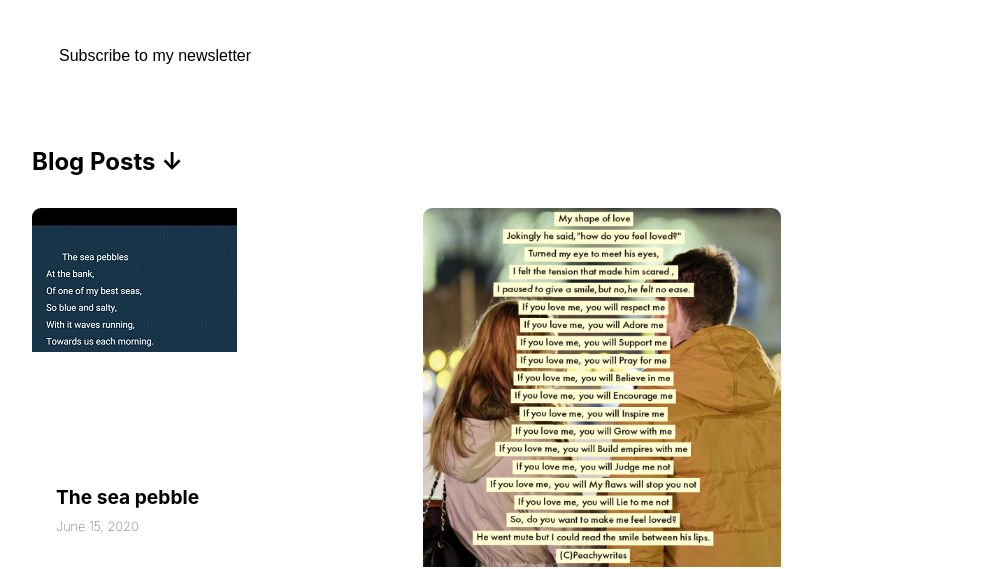
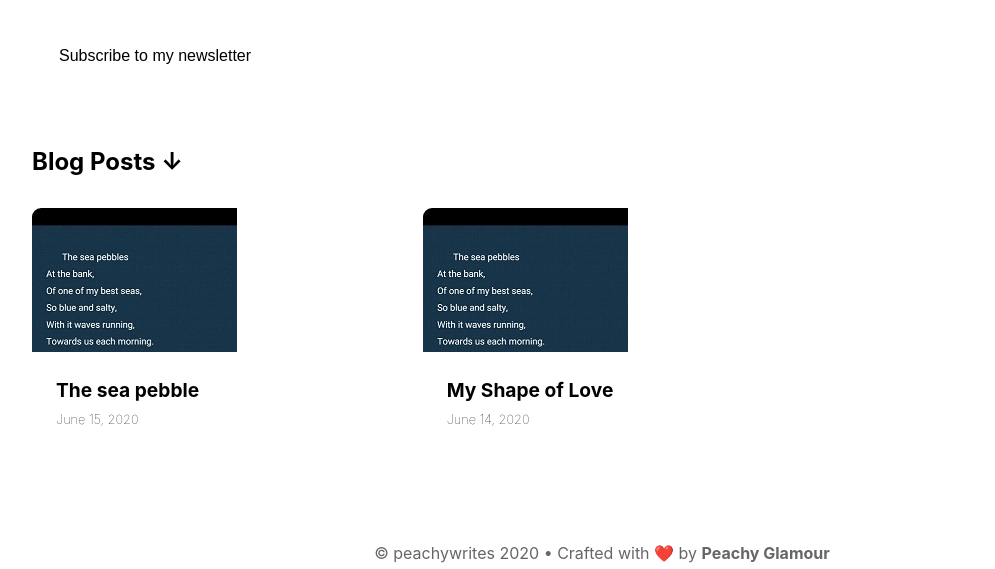
Before and after one commit to Harphies/peachywrites, a Gatsby site: page / in a window 1280 px wide. Shown: the part 237-806 px from the top of the page, without its empty margins (38-1033 px from the left). Built offline with nearby package versions, Linux system fonts and the light colour scheme; Gatsby itself is replaced by a stand-in of ours.

Commit message:
Update Blog “2020-3-30-Reck”

```diff
--- a/_data/blog/2020-3-30-Reck.md
+++ b/_data/blog/2020-3-30-Reck.md
@@ -1,8 +1,8 @@
 ---
 template: BlogPost
 path: /shape_of_love
-date: 2020-03-30T00:00:00.000Z
+date: 2020-06-14T00:00:00.000Z
 title: My Shape of Love
-thumbnail: /assets/feel loved.jpeg
+thumbnail: /assets/sea.jpeg
 ---
 My shape of love
```
